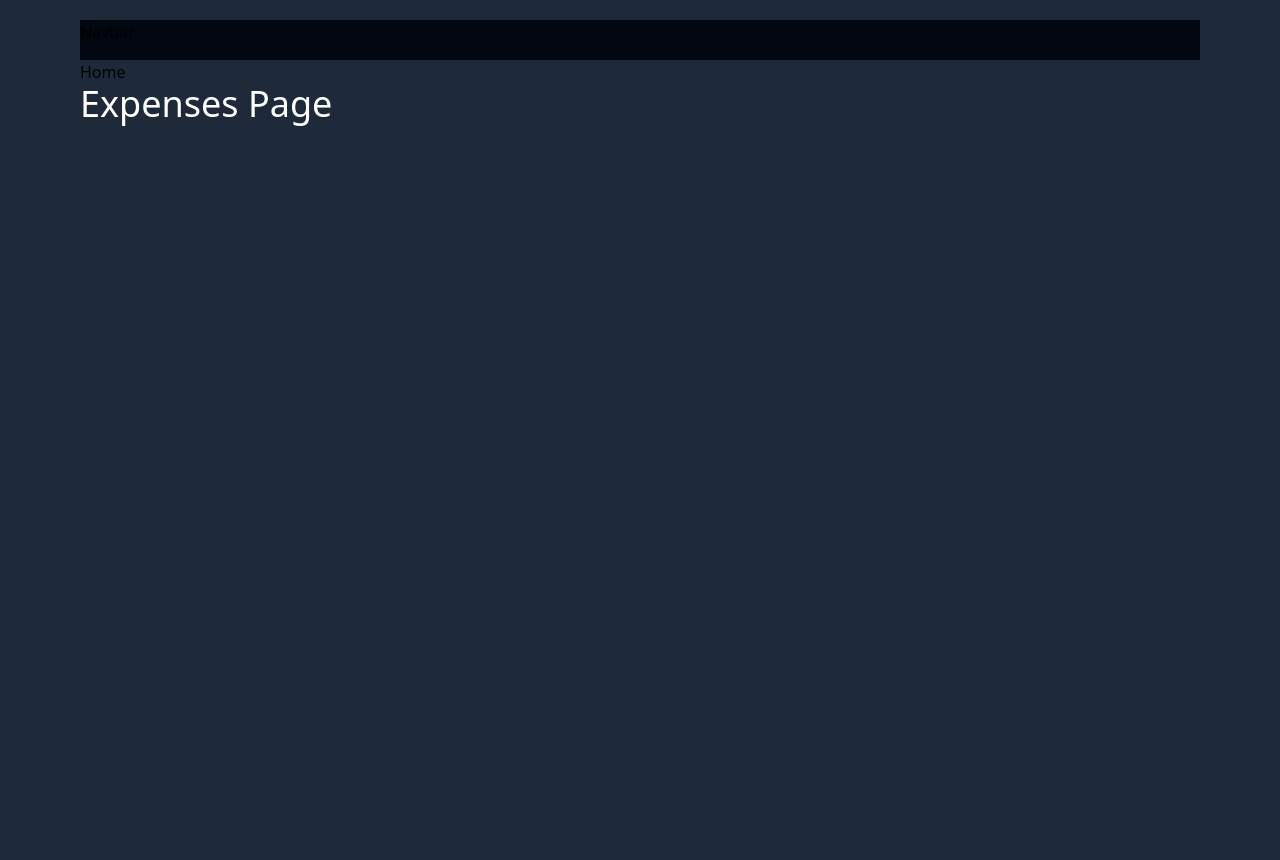
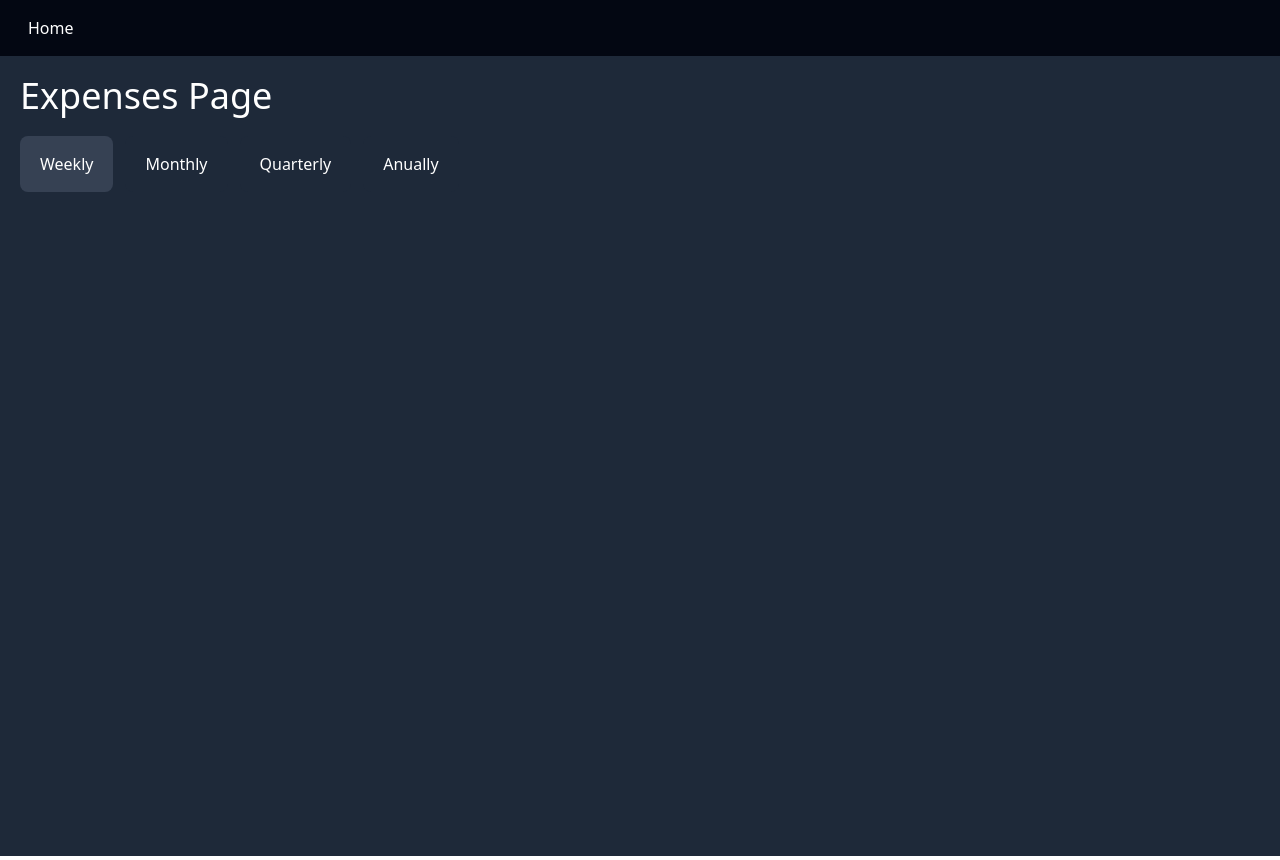
Before and after one commit to souvikelric/react-tailwind, a React (Vite) app: page /expenses in a window 1280 px wide. Built offline with nearby package versions, Linux system fonts and the light colour scheme.

Commit message:
Adding tabs and fixing high order component

```diff
--- /dev/null
+++ b/src/components/TabBar/TabBar.tsx
@@ -0,0 +1,27 @@
+import { useState } from "react";
+
+type TabData = {
+  name: string;
+};
+const tabData: TabData[] = [
+  { name: "Weekly" },
+  { name: "Monthly" },
+  { name: "Quarterly" },
+  { name: "Anually" },
+];
+export default function TabBar() {
+  const [activeTab, _setActiveTab] = useState(0);
+  return (
+    <div className="h-[7vh] w-full flex gap-3 mt-5">
+      {tabData.map((td, i: number) => (
+        <button
+          className={`px-5 py-[10px] ${
+            activeTab === i ? "bg-gray-700" : "bg-gray-800"
+          } text-white rounded-lg cursor-pointer`}
+        >
+          {td.name}
+        </button>
+      ))}
+    </div>
+  );
+}
--- a/src/pages/ExpensePage.tsx
+++ b/src/pages/ExpensePage.tsx
@@ -1,12 +1,12 @@
-import { NavLink } from "react-router-dom";
+import TabBar from "../components/TabBar/TabBar";
 import Layout from "./LayoutHOC";
 
 function ExpensePage() {
   return (
     <Layout>
-      <div className="h-screen bg-gray-800">
-        <NavLink to="/">Home</NavLink>
+      <div className="min-h-screen bg-gray-800 p-5">
         <h1 className="text-4xl text-white">Expenses Page</h1>
+        <TabBar />
       </div>
     </Layout>
   );
--- a/src/pages/HomePage.tsx
+++ b/src/pages/HomePage.tsx
@@ -6,13 +6,14 @@ import pic4 from "../pics/4.jpg";
 import pic5 from "../pics/5.jpg";
 function HomePage() {
   return (
+    <div className="h-full bg-gray-800">
       <div className="container">
         <h1 className="text-7xl text-blue-400 ">React Expense Tracker</h1>
         <p className="text-white my-10 w-10/12 text-2xl">
           Effortless Budgeting, Real-time Tracking, Smarter Spending. Welcome to
           🔥React Expense Tracker🔥 — your personal finance companion. Whether
-        you're saving for a dream vacation, managing monthly budgets, or simply
-        keeping tabs on daily expenses, we've got you covered.
+          you're saving for a dream vacation, managing monthly budgets, or
+          simply keeping tabs on daily expenses, we've got you covered.
         </p>
         <div className="flex gap-6">
           <div>
@@ -63,6 +64,7 @@ function HomePage() {
         </div>
         <div className="h-3"></div>
       </div>
+    </div>
   );
 }
 export default HomePage;
--- a/src/pages/LayoutHOC.tsx
+++ b/src/pages/LayoutHOC.tsx
@@ -1,9 +1,12 @@
 import { ReactNode } from "react";
+import { NavLink } from "react-router-dom";
 
 export default function Layout({ children }: { children: ReactNode }) {
   return (
-    <div className="container">
-      <nav className="bg-gray-950 h-[5vh] w-full">Navbar</nav>
+    <div className="bg-gray h-full">
+      <nav className="bg-gray-950 h-[5vh] w-full text-white p-7 flex items-center">
+        <NavLink to="/">Home</NavLink>
+      </nav>
       {children}
     </div>
   );
```
Lines whose indentation alone changed are shown as unchanged.
